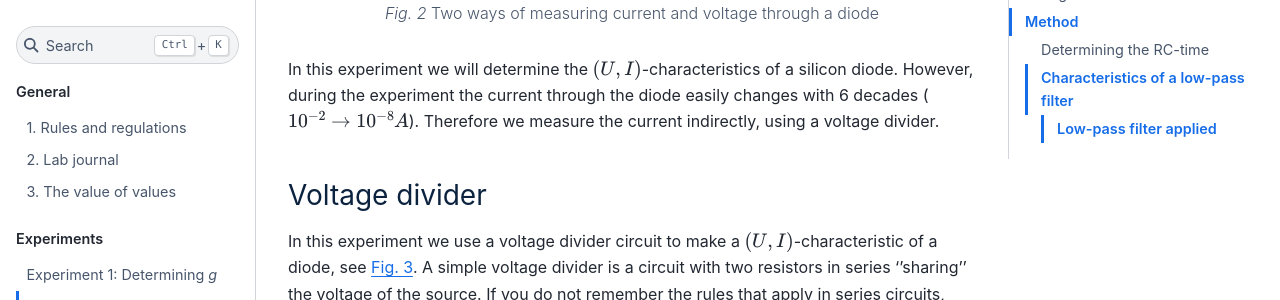
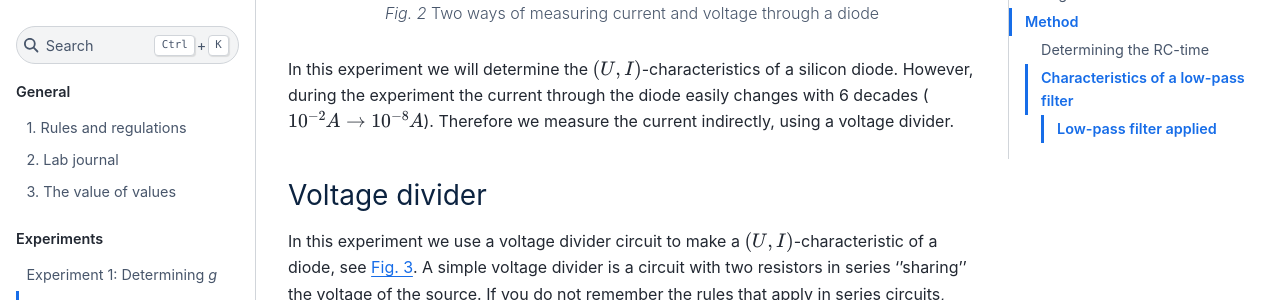
Before and after one commit to Contemporary-Physicslab/TN2985, a Jupyter Book: the page built from book/chapters/Experiment_2_electrics.md, in a window 1280 px wide and 900 px high, scrolled down 2031 px. Shown: the part 151-451 px from the top of the window. Built offline with Jupyter Book 1.0.4 settings and Sphinx 7.4.7 and the Sphinx Book theme 1.1.4, drawn with Linux system fonts in a browser that asks for light colours; comment, search, counter and statistics services are not loaded; cross-references to code outside the pages are shown as plain code; some of the changed lines change nothing that is shown; some of the changed text lies outside the part shown.

Commit message:
Update Experiment_2_electrics.md

````diff
--- a/book/chapters/Experiment_2_electrics.md
+++ b/book/chapters/Experiment_2_electrics.md
@@ -47,7 +47,7 @@
 Two ways of measuring current and voltage through a diode
 ```
 
-In this experiment we will determine the $(U,I)$-characteristics of a silicon diode. However, during the experiment the current through the diode easily changes with 6 decades  ($10^{-2} \xrightarrow{} 10^{-8}A$). Therefore we measure the current indirectly, using a voltage divider.
+In this experiment we will determine the $(U,I)$-characteristics of a silicon diode. However, during the experiment the current through the diode easily changes with 6 decades  ($10^{-2}A \xrightarrow{} 10^{-8}A$). Therefore we measure the current indirectly, using a voltage divider.
 
 ### Voltage divider
 In this experiment we use a voltage divider circuit to make a $(U,I)$-characteristic of a diode, see {numref}`fig:II1:volt_div-setup`. A simple voltage divider is a circuit with two resistors in series ''sharing'' the voltage of the source. If you do not remember the rules that apply in series circuits, look these up yourselves. The formulas are given below.
@@ -139,7 +139,7 @@
 ### Experimental phase
 Determine the exact resistance of the resistors you will use, calculate the uncertainty. \\
 Build the circuit shown in {numref}`fig:II1:volt_div-setup`.
-Start your measurements with a $6.0V$ source voltage. Slowly decrease the source voltage using the plot. Make sure you have at least 15 measurements in the range $0.1-0.7V$ for $U_{diode}$. Take care of an even spread interval.
+Start your measurements with a $6.0V$ source voltage. Slowly decrease the source voltage using the plot. Make sure you have at least 15 measurements in the range $0.1V-0.7V$ for $U_{diode}$. Take care of an even spread interval.
 
 ### Evaluation phase
 Run your script and determine the Boltzmann constant accordingly. You should be at least within 5\% accuracy.
@@ -182,7 +182,7 @@
 I(t) = \frac{V}{R}e^{-t/RC}
 $$ (eq:RCI)
 
-The product of $R\cdot C$ is often called the RC-time, $\tau_0$. The RC-time is the time required to charge the capacitor from $0V$ to 3.2\% ($63.2\\% = 1-e^{-1}$) of the voltage applied by the source. Equation {eq}`eq:RCI` becomes then:
+The product of $R\cdot C$ is often called the RC-time, $\tau_0$. The RC-time is the time required to charge the capacitor from $0V$ to $3.2V$ ($63.2\\% = 1-e^{-1}$) of the voltage applied by the source. Equation {eq}`eq:RCI` becomes then:
 
 $$
 I(t) = \frac{V}{R}e^{-t/\tau_0}
````
